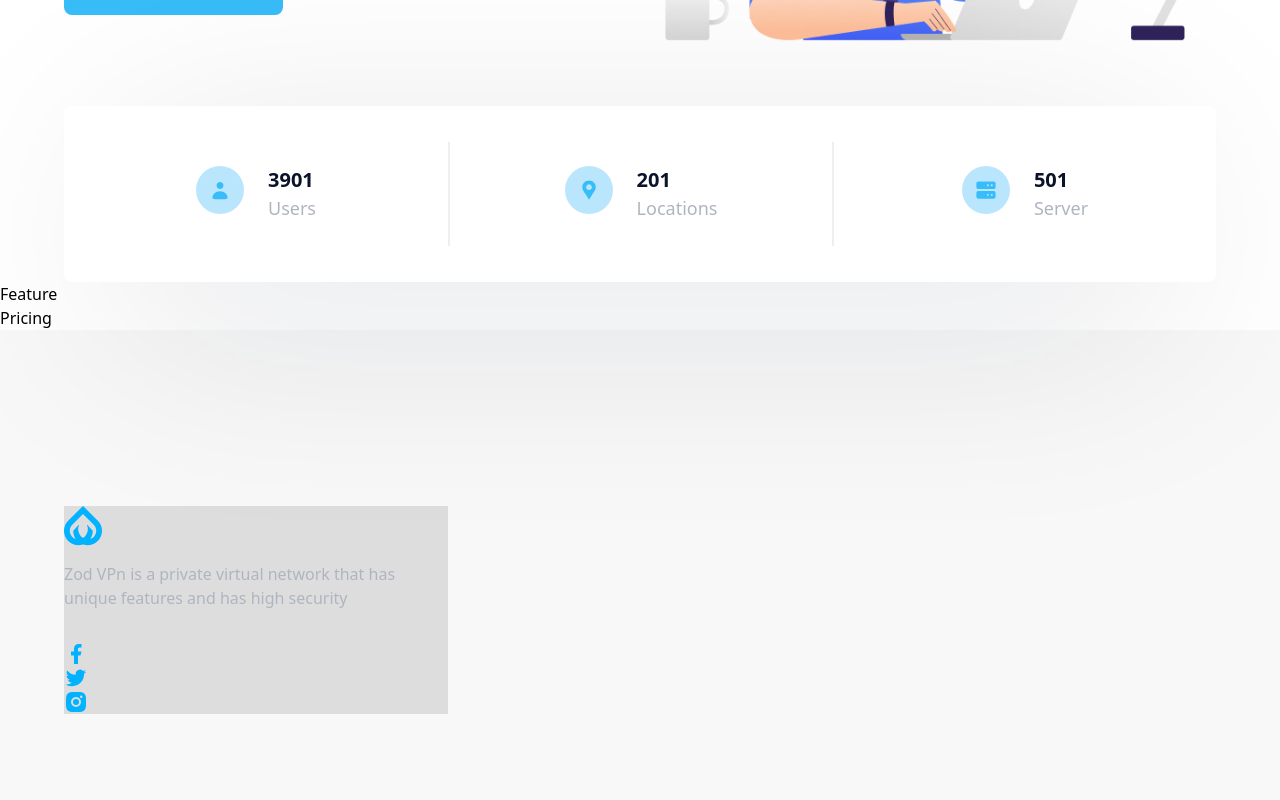
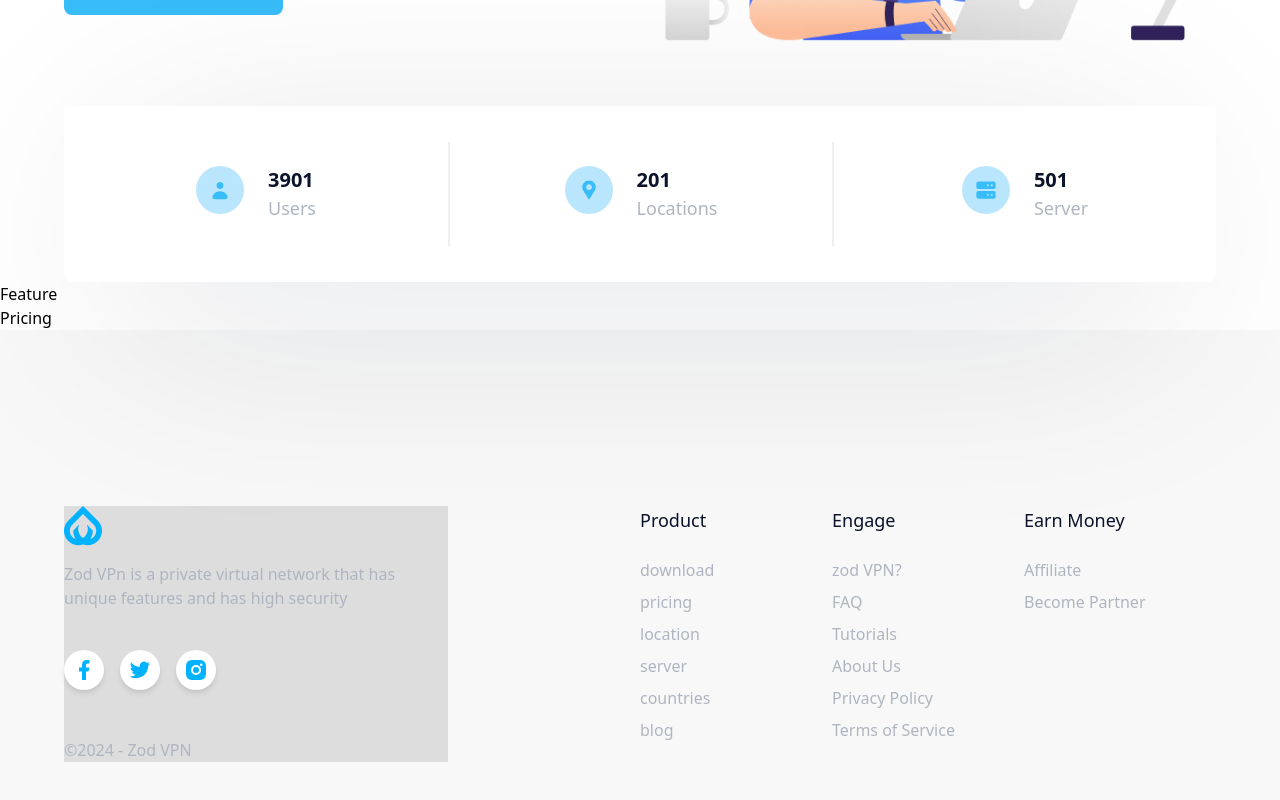
Before and after one commit to KamronAkhmedov/zod_vpn_landing_page, a React (Vite) app: page / in a window 1280 px wide. Shown: the part 468-1268 px from the top of the page. Built offline with nearby package versions, Linux system fonts and the light colour scheme.

Commit message:
Footer is done

```diff
--- a/src/constants/index.tsx
+++ b/src/constants/index.tsx
@@ -49,3 +49,7 @@ export const LIST_USER = [
 ]
 
 export const SOCIALS = [Faceebook, Twitter, Instagram]
+
+export const PRODUCT = ['download', 'pricing', 'location', 'server', 'countries', 'blog']
+
+export const ENGAGE = ['zod VPN?', 'FAQ', 'Tutorials', 'About Us', 'Privacy Policy', 'Terms of Service']
--- a/src/layout/Footer.tsx
+++ b/src/layout/Footer.tsx
@@ -1,5 +1,5 @@
 import LogoVpn from '../assets/logo.svg'
-import { SOCIALS } from '../constants'
+import { ENGAGE, PRODUCT, SOCIALS } from '../constants'
 
 
 const Footer = () => {
@@ -15,13 +15,50 @@ const Footer = () => {
           <p className='mb-4'>
             <span className='font-medium'>Zod VPn</span> is a private virtual network that has unique features and has high security
           </p>
-          <div>
+          <div className='flex w-full mt-2 mb-8 -mx-2'>
             {SOCIALS.map((icon, i) => (
-              <div key={i} className=''>
+              <div key={i} className='mx-2 bg-white-500 rounded-full items-center justify-center flex p-2 shadow-md cursor-pointer hover:bg-primary-200'>
                 <img src={icon} className='h-6 w-6' />
               </div>
             ))}
           </div>
+          <p className='text-gray-400'>
+            ©{new Date().getFullYear()} - Zod VPN
+          </p>
+        </div>
+
+        <div className='row-span-2 sm:col-span-2 sm:col-start-7 sm:col-end-9 flex flex-col'>
+          <p className='text-black-600 mb-4 font-medium text-lg'>Product</p>
+          <ul className='text-gray-400'>
+            {PRODUCT.map((item, i) => (
+              <li key={i} className='my-2 hover:text-primary-400 cursor-pointer transition-all'>
+                {item}
+              </li>
+            ))}
+          </ul>
+        </div>
+
+        <div className='row-span-2 sm:col-span-2 sm:col-start-9 sm:col-end-11 flex flex-col'>
+          <p className='text-black-600 mb-4 font-medium text-lg'>Engage</p>
+          <ul className='text-gray-400'>
+            {ENGAGE.map((item, i) => (
+              <li key={i} className='my-2 hover:text-primary-400 cursor-pointer transition-all'>
+                {item}
+              </li>
+            ))}
+          </ul>
+        </div>
+
+        <div className='row-span-2 sm:col-span-2 sm:col-start-11 sm:col-end-13 flex flex-col'>
+          <p className='text-black-600 mb-4 font-medium text-lg'>Earn Money</p>
+          <ul className='text-gray-400'>
+            <li className='my-2 hover:text-primary-400 cursor-pointer transition-all'>
+              Affiliate
+            </li>
+            <li className='my-2 hover:text-primary-400 cursor-pointer transition-all'>
+              Become Partner
+            </li>
+          </ul>
         </div>
       </div>
     </div>
--- a/src/layout/Header.tsx
+++ b/src/layout/Header.tsx
@@ -1,6 +1,6 @@
-import React, { useEffect, useState } from 'react'
+import { useEffect, useState } from 'react'
 import LogoVpn from '../assets/logo.svg'
-import { Link, Link as LinkScroll } from 'react-scroll'
+import { Link as LinkScroll } from 'react-scroll'
 import { NAV_LINK, NAV_MOB_LINKS } from '../constants'
 
 const Header = () => {
```
